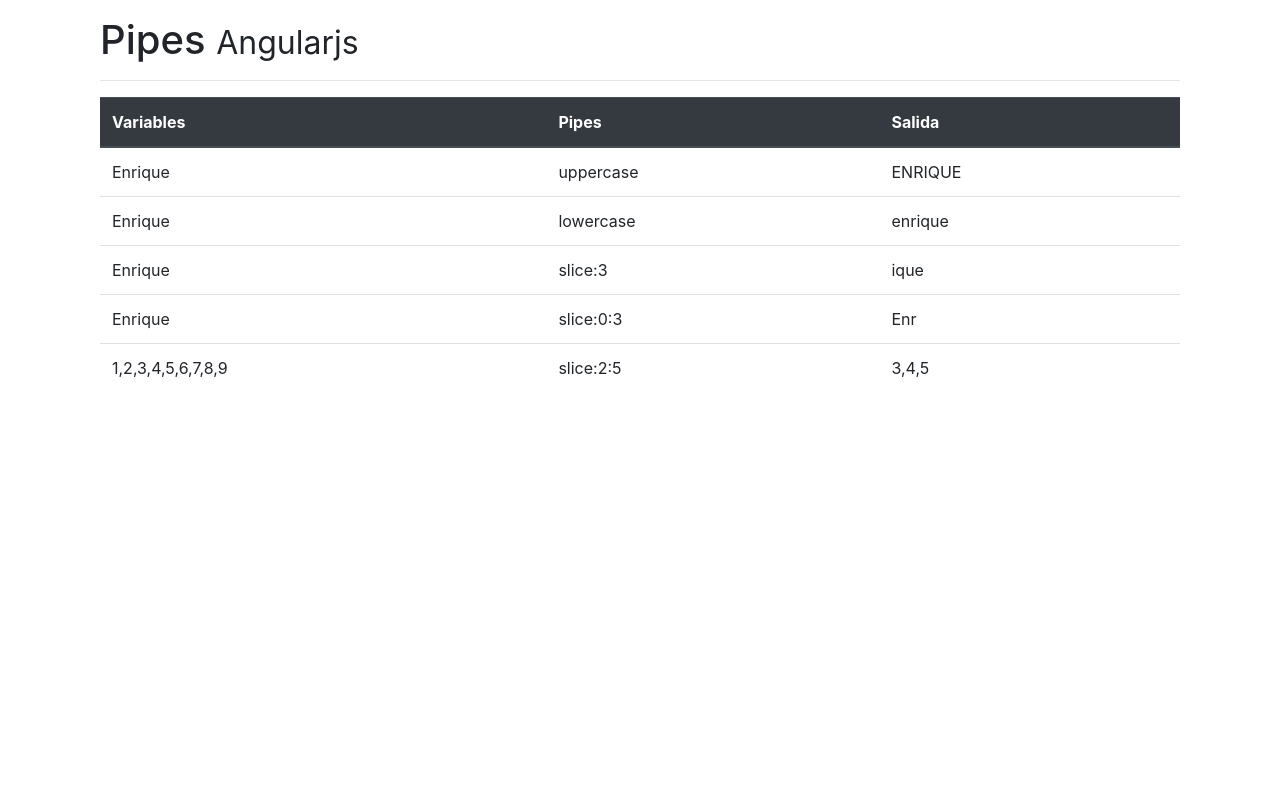
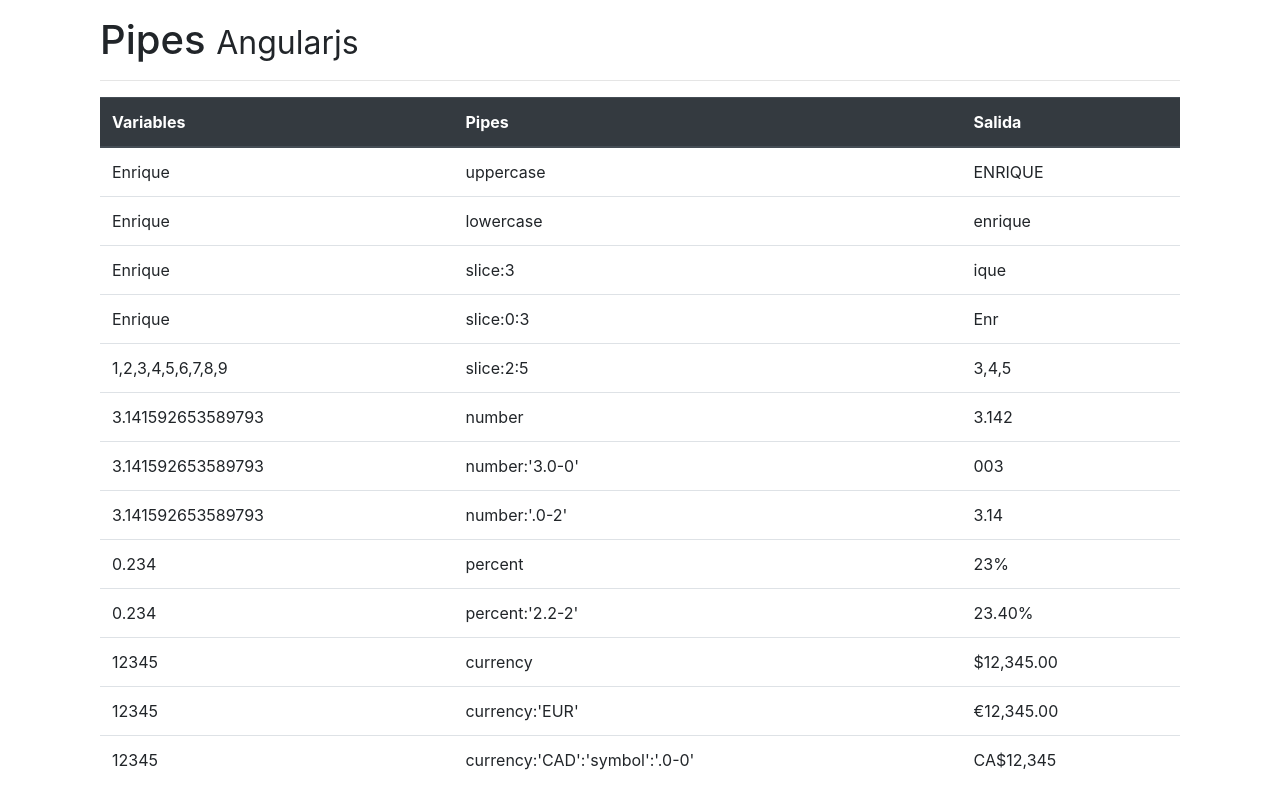
Before and after one commit to villasana26enrique/angular-pipes, an Angular app: page / in a window 1280 px wide. Built offline with nearby package versions, Linux system fonts and the light colour scheme.

Commit message:
Pipes: Currency, Decimal y Percent

```diff
--- a/src/app/app.component.html
+++ b/src/app/app.component.html
@@ -39,6 +39,46 @@
                         <td> slice:2:5 </td>
                         <td>{{ arreglo | slice:2:5 }}</td>
                     </tr>
+                    <tr>
+                        <td>{{ PI }}</td>
+                        <td> number</td>
+                        <td>{{ PI | number }}</td>
+                    </tr>
+                    <tr>
+                        <td>{{ PI }}</td>
+                        <td> number:'3.0-0'</td>
+                        <td>{{ PI | number:'3.0-0' }}</td>
+                    </tr>
+                    <tr>
+                        <td>{{ PI }}</td>
+                        <td> number:'.0-2'</td>
+                        <td>{{ PI | number:'.0-2' }}</td>
+                    </tr>
+                    <tr>
+                        <td>{{ porcentaje }}</td>
+                        <td> percent </td>
+                        <td>{{ porcentaje | percent }}</td>
+                    </tr>
+                    <tr>
+                        <td>{{ porcentaje }}</td>
+                        <td> percent:'2.2-2' </td>
+                        <td>{{ porcentaje | percent:'2.2-2' }}</td>
+                    </tr>
+                    <tr>
+                        <td>{{ salario }}</td>
+                        <td> currency </td>
+                        <td>{{ salario | currency }}</td>
+                    </tr>
+                    <tr>
+                        <td>{{ salario }}</td>
+                        <td> currency:'EUR' </td>
+                        <td>{{ salario | currency:'EUR' }}</td>
+                    </tr>
+                    <tr>
+                        <td>{{ salario }}</td>
+                        <td> currency:'CAD':'symbol':'.0-0' </td>
+                        <td>{{ salario | currency:'CAD':'symbol':'.0-0' }}</td>
+                    </tr>
                 </tbody>
             </table>
         </div>
--- a/src/app/app.component.ts
+++ b/src/app/app.component.ts
@@ -9,11 +9,15 @@
 
   nombre: string;
   arreglo: number[];
-  decimal: number;
+  PI: number;
+  porcentaje: number;
+  salario: number;
 
   constructor() {
     this.nombre = 'Enrique';
     this.arreglo = [1, 2, 3, 4, 5, 6, 7, 8, 9];
-    this.decimal = 3.141592653589793238;
+    this.PI = Math.PI;
+    this.porcentaje = 0.234;
+    this.salario =  12345;
   }
 }
```
